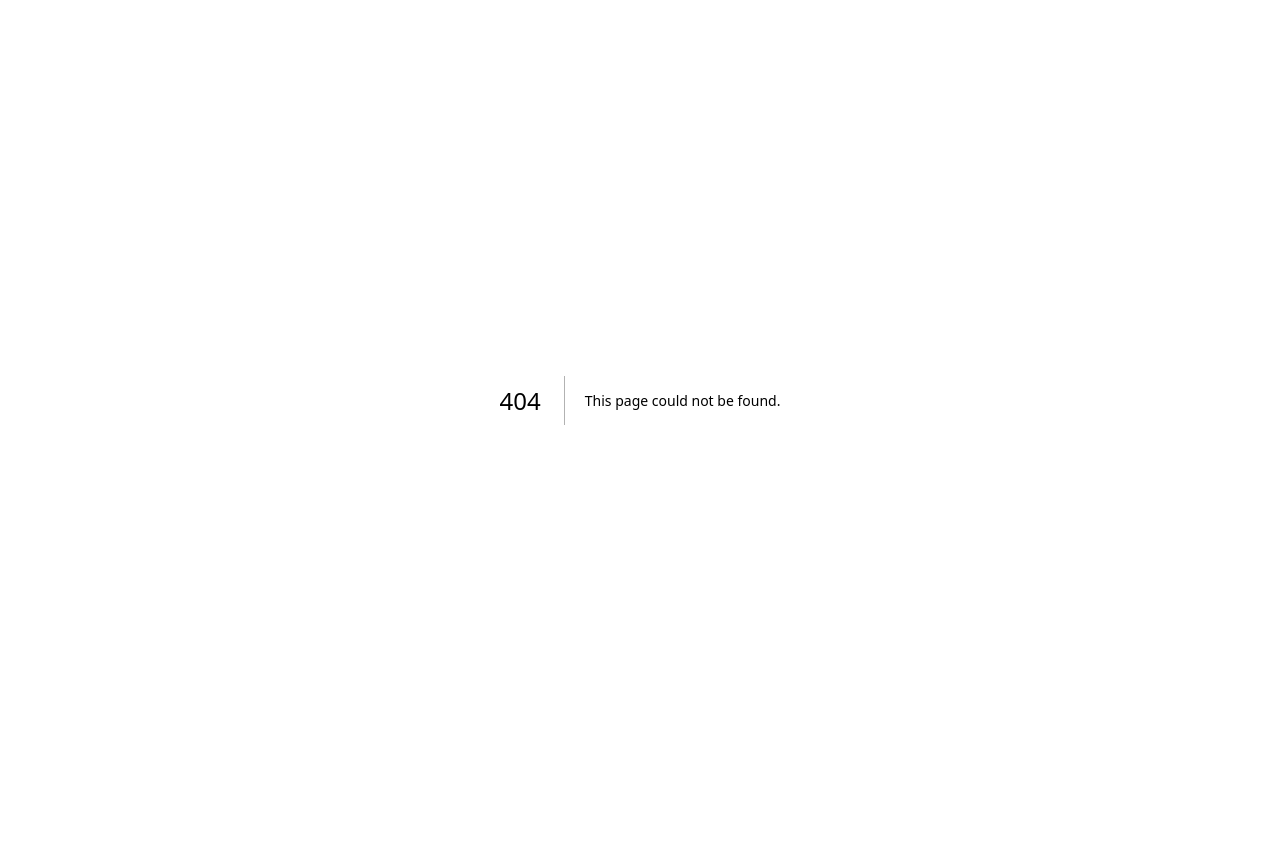
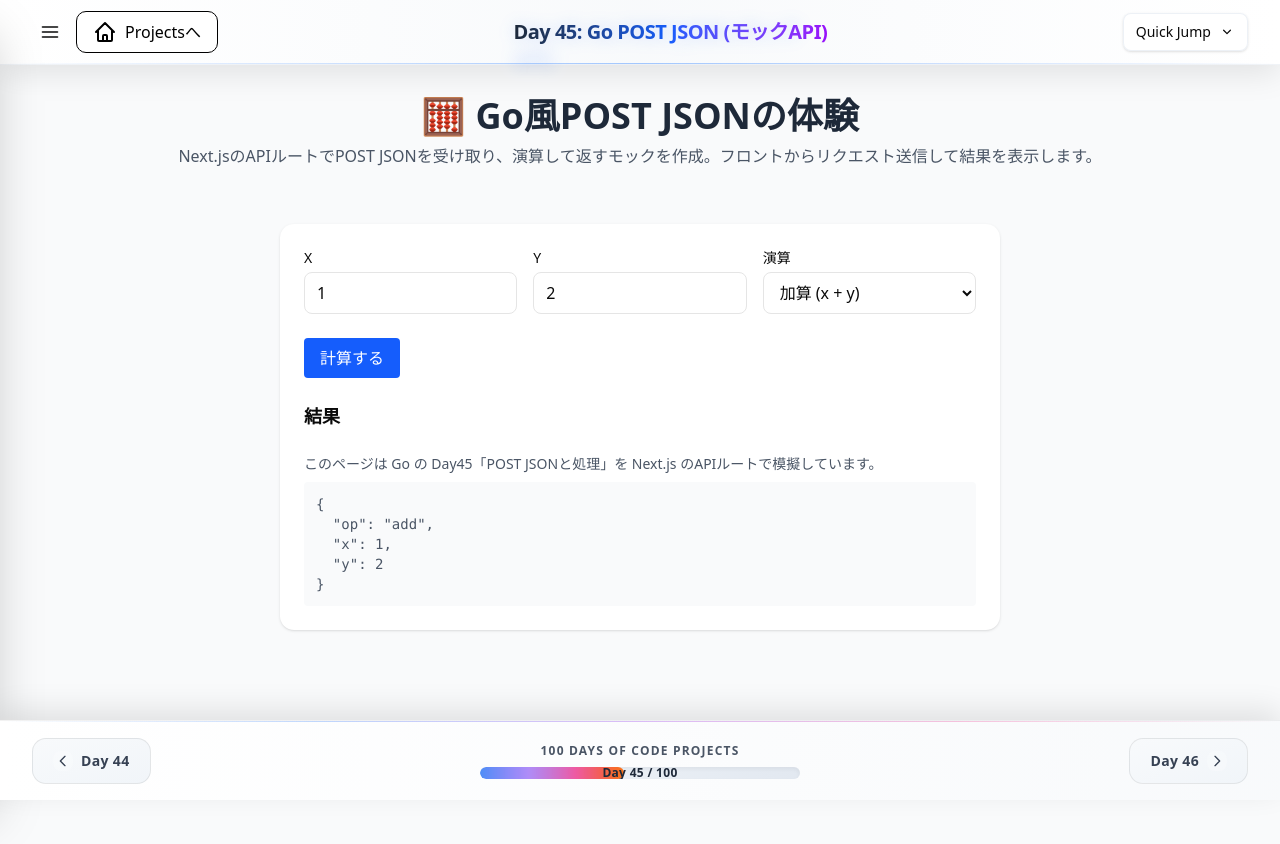
Before and after one commit to atsuki61/100DaysOfCode, a Next.js app: page /day45-go-post-json in a window 1280 px wide. Before the commit this address had no page. Shown: the top 844 px of the page. Built offline with nearby package versions, Linux system fonts and the light colour scheme.

Commit message:
feat(day45): POST JSON を送信するUIを追加し計算結果を表示

```diff
--- /dev/null
+++ b/src/app/day45-go-post-json/page.tsx
@@ -0,0 +1,119 @@
+"use client"
+
+import { useCallback, useMemo, useState } from 'react'
+
+type Op = 'add' | 'sub' | 'mul' | 'div'
+
+export default function Day45Page() {
+  const [x, setX] = useState<string>('1')
+  const [y, setY] = useState<string>('2')
+  const [op, setOp] = useState<Op>('add')
+  const [loading, setLoading] = useState(false)
+  const [result, setResult] = useState<number | null>(null)
+  const [error, setError] = useState<string | null>(null)
+
+  const canSubmit = useMemo(() => {
+    const nx = Number(x)
+    const ny = Number(y)
+    return Number.isFinite(nx) && Number.isFinite(ny)
+  }, [x, y])
+
+  const handleCalc = useCallback(async () => {
+    setLoading(true)
+    setError(null)
+    setResult(null)
+    try {
+      const body = { op, x: Number(x), y: Number(y) }
+      const res = await fetch('/api/day45-calc', {
+        method: 'POST',
+        headers: { 'Content-Type': 'application/json' },
+        body: JSON.stringify(body),
+      })
+      const data = (await res.json()) as unknown
+      if (!res.ok) {
+        const errMsg = (data as { error?: string })?.error ?? 'エラーが発生しました'
+        setError(errMsg)
+        return
+      }
+      const maybeNum = (data as { result?: unknown })?.result
+      if (typeof maybeNum === 'number' && Number.isFinite(maybeNum)) {
+        setResult(maybeNum)
+      } else {
+        setError('不正なレスポンスです')
+      }
+    } catch (e: unknown) {
+      if (e instanceof Error) setError(e.message)
+      else setError('Unknown error')
+    } finally {
+      setLoading(false)
+    }
+  }, [x, y, op])
+
+  return (
+    <div className="max-w-3xl mx-auto p-6"> {/* 幅制限/中央/パディング */}
+      <div className="bg-white rounded-xl shadow p-6 space-y-6"> {/* 白背景/角丸/影/余白 */}
+        <div className="grid grid-cols-1 sm:grid-cols-3 gap-4"> {/* グリッド/ギャップ */}
+          <div>
+            <label className="block text-sm font-medium mb-1">X</label>
+            <input
+              value={x}
+              onChange={(e) => setX(e.target.value)}
+              type="number"
+              className="w-full px-3 py-2 border rounded-md" /> {/* 幅/パディング/枠/角丸 */}
+          </div>
+          <div>
+            <label className="block text-sm font-medium mb-1">Y</label>
+            <input
+              value={y}
+              onChange={(e) => setY(e.target.value)}
+              type="number"
+              className="w-full px-3 py-2 border rounded-md" /> {/* 幅/パディング/枠/角丸 */}
+          </div>
+          <div>
+            <label className="block text-sm font-medium mb-1">演算</label>
+            <select
+              value={op}
+              onChange={(e) => setOp(e.target.value as Op)}
+              className="w-full px-3 py-2 border rounded-md"> {/* 幅/パディング/枠/角丸 */}
+              <option value="add">加算 (x + y)</option>
+              <option value="sub">減算 (x - y)</option>
+              <option value="mul">乗算 (x * y)</option>
+              <option value="div">除算 (x / y)</option>
+            </select>
+          </div>
+        </div>
+
+        <div className="flex items-center gap-3"> {/* 横並び/間隔 */}
+          <button
+            onClick={handleCalc}
+            disabled={!canSubmit || loading}
+            className="px-4 py-2 bg-blue-600 text-white rounded disabled:opacity-50"> {/* パディング/青背景/白文字/角丸/無効時透明 */}
+            {loading ? '計算中...' : '計算する'}
+          </button>
+          {!canSubmit && (
+            <span className="text-sm text-red-600">数値を入力してください</span>
+          )}
+        </div>
+
+        <div>
+          <h3 className="text-lg font-semibold mb-2">結果</h3>
+          {error && (
+            <div className="px-4 py-2 bg-red-50 text-red-700 rounded"> {/* 赤系背景/赤文字/角丸 */}
+              {error}
+            </div>
+          )}
+          {result !== null && !error && (
+            <div className="px-4 py-2 bg-green-50 text-green-700 rounded"> {/* 緑系背景/緑文字/角丸 */}
+              {result}
+            </div>
+          )}
+        </div>
+
+        <div className="text-sm text-gray-600">
+          <p>このページは Go の Day45「POST JSONと処理」を Next.js のAPIルートで模擬しています。</p>
+          <pre className="mt-2 bg-gray-50 p-3 rounded overflow-auto">{JSON.stringify({ op, x: Number(x), y: Number(y) }, null, 2)}</pre> {/* 現在の送信JSON */}
+        </div>
+      </div>
+    </div>
+  )
+}
```
